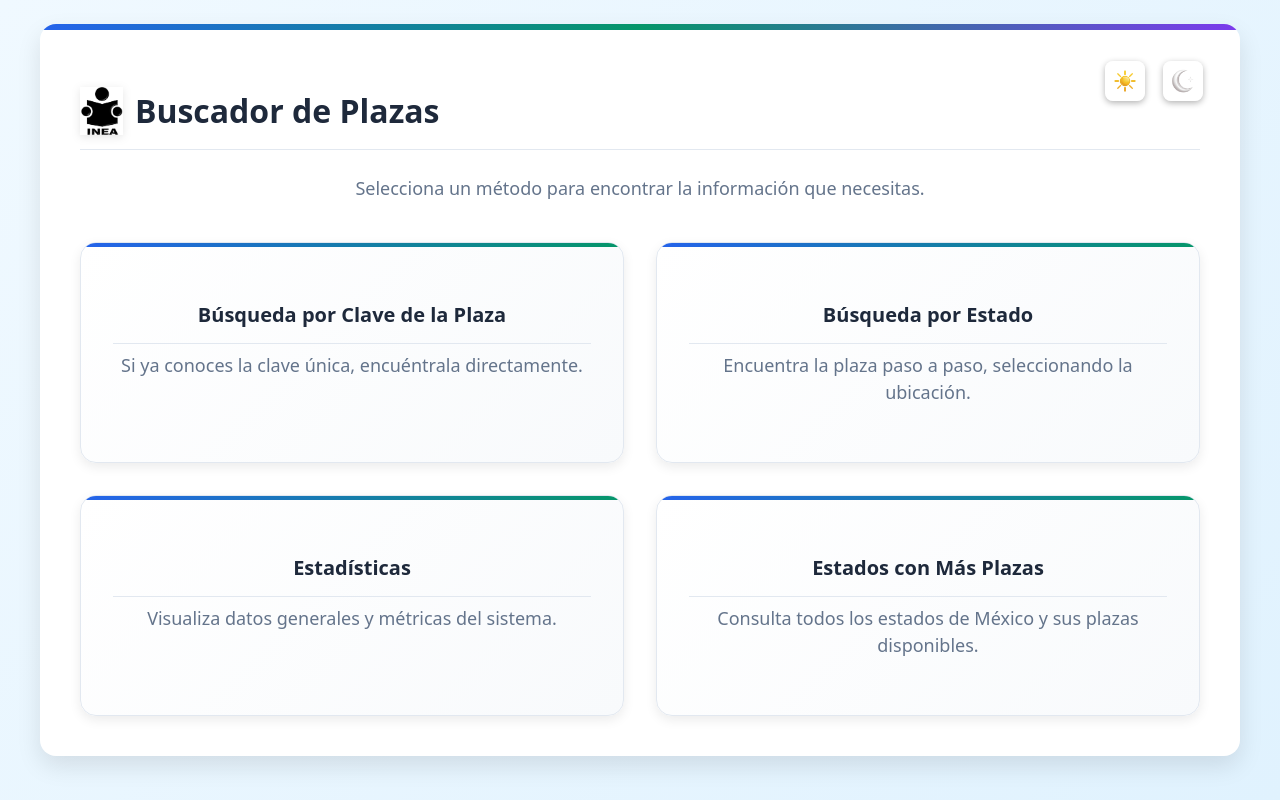
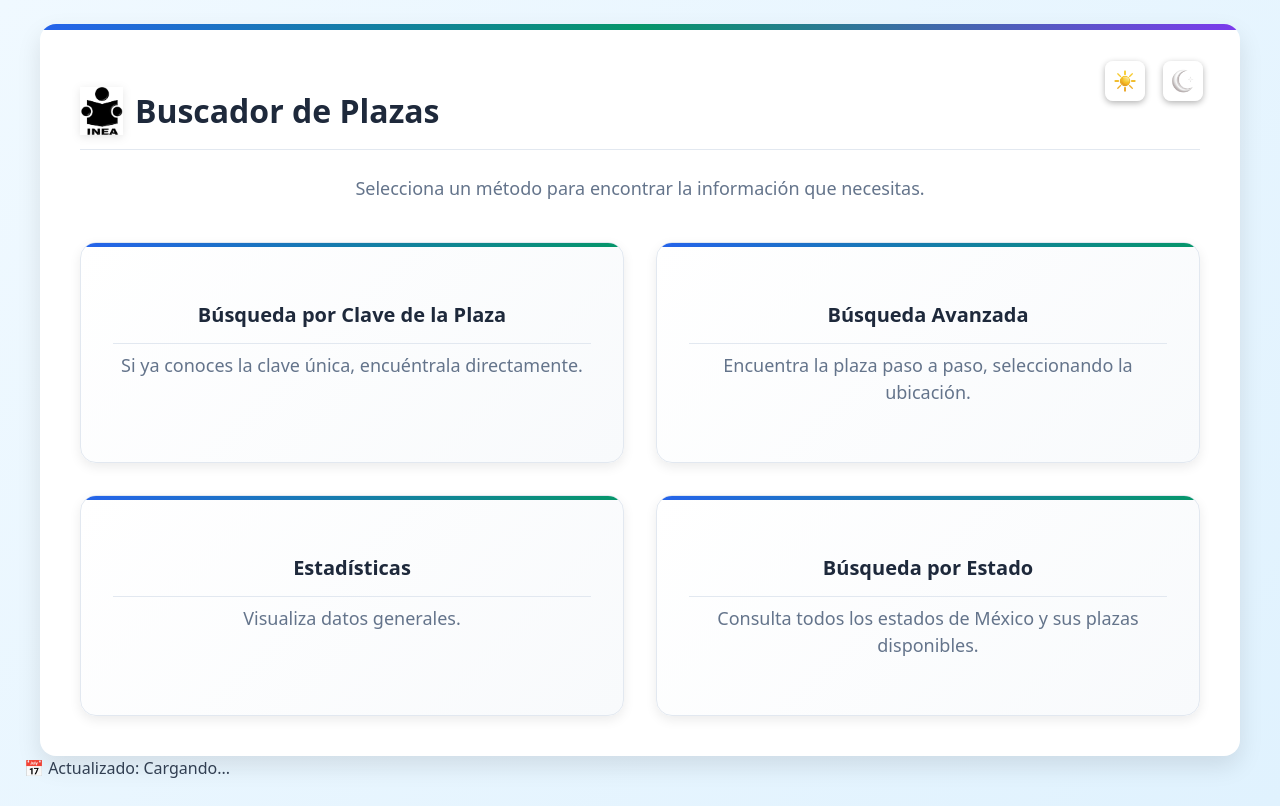
Before and after one commit to javier96ke/plazas, a Flask app: page / in a window 1280 px wide. Run offline with Flask 3, Linux system fonts and the light colour scheme.

Commit message:
index.html

```diff
--- a/templates/index.html
+++ b/templates/index.html
@@ -4,23 +4,18 @@
     <meta charset="UTF-8">
     <meta name="viewport" content="width=device-width, initial-scale=1.0">
     <title>Buscador de Plazas v10.1(Estadistica)</title>
-
-    <!-- CSS externo -->
     <link rel="stylesheet" href="{{ url_for('static', filename='sty.css') }}">
 </head>
 <body>
     <div class="container">
 
-        <!-- Contenedor de Alertas -->
         <div id="alert-container" class="alert-container"></div>
 
-        <!-- Controles de Tema -->
         <div class="theme-controls">
             <button class="theme-btn" id="theme-light" title="Modo Claro"></button>
             <button class="theme-btn" id="theme-dark" title="Modo Oscuro"></button>
         </div>
 
-        <!-- Pantalla de Bienvenida -->
         <div id="welcome-screen" class="view">
             <h1>
                 <img src="{{ url_for('static', filename='tr.png') }}" alt="Logo" class="header-logo">
@@ -33,21 +28,20 @@
                     <p>Si ya conoces la clave única, encuéntrala directamente.</p>
                 </a>
                 <a href="#filter-search-view" class="card">
-                    <h3>Búsqueda por Estado</h3>
+                    <h3>Búsqueda Avanzada</h3>
                     <p>Encuentra la plaza paso a paso, seleccionando la ubicación.</p>
                 </a>
                 <a href="#stats-view" class="card">
                     <h3>Estadísticas </h3>
-                    <p>Visualiza datos generales y métricas del sistema.</p>
+                    <p>Visualiza datos generales.</p>
                 </a>
                 <a href="#estados-view" class="card">
-                    <h3>Estados con Más Plazas</h3>
+                    <h3>Búsqueda por Estado</h3>
                     <p>Consulta todos los estados de México y sus plazas disponibles.</p>
                 </a>
             </div>
         </div>
 
-        <!-- Búsqueda por Clave -->
         <div id="key-search-view" class="view hidden">
             <h1>Búsqueda por Clave</h1>
             <div class="search-container">
@@ -60,14 +54,12 @@
             <a href="#welcome-screen" class="back-button">← Volver al inicio</a>
         </div>
 
-        <!-- Búsqueda por Filtros -->
         <div id="filter-search-view" class="view hidden">
-            <h1>Búsqueda por Estado</h1>
+            <h1>Búsqueda por Avanzada </h1>
 
-            <!-- Barra de Progreso -->
             <div class="progress-container">
                 <div class="progress-line">
-                    <div class="progress-fill" id="progress-fill" style="width: 20%;"></div>
+                    <div class="progress-fill" id="progress-fill"></div>
                 </div>
                 <div class="progress-steps">
                     <div class="progress-step active" data-step="estado">Estado</div>
@@ -78,7 +70,6 @@
                 </div>
             </div>
 
-            <!-- Controles de Búsqueda -->
             <div class="search-controls">
                 <button id="reset-search-button" class="btn btn-secondary">
                     <svg width="16" height="16" viewBox="0 0 24 24" fill="none" xmlns="http://www.w3.org/2000/svg">
@@ -89,7 +80,6 @@
             </div>
 
             <div class="search-container" id="filter-cascade-container">
-                <!-- Pasos de selección -->
                 <div class="filter-step" data-step="estado">
                     <div class="step-indicator active">1</div>
                     <div class="step-content">
@@ -126,7 +116,6 @@
                     </div>
                 </div>
 
-                <!-- BOTÓN DE BÚSQUEDA MANUAL -->
                 <button id="search-filter-button" class="btn btn-primary" style="margin-top: 1.5rem; display: flex; align-items: center; gap: 0.5rem;">
                     <svg width="16" height="16" viewBox="0 0 24 24" fill="none" xmlns="http://www.w3.org/2000/svg">
                         <path d="M15.5 14H14.71L14.43 13.73C15.41 12.59 16 11.11 16 9.5C16 5.91 13.09 3 9.5 3C5.91 3 3 5.91 3 9.5C3 13.09 5.91 16 9.5 16C11.11 16 12.59 15.41 13.73 14.43L14 14.71V15.5L19 20.49L20.49 19L15.5 14ZM9.5 14C7.01 14 5 11.99 5 9.5C5 7.01 7.01 5 9.5 5C11.99 5 14 7.01 14 9.5C14 11.99 11.99 14 9.5 14Z" fill="currentColor"/>
@@ -140,23 +129,21 @@
             <a href="#welcome-screen" class="back-button">← Volver al inicio</a>
         </div>
 
-        <!-- Resultados -->
         <div id="results-view" class="view hidden">
             <div id="results-content"></div>
             <button class="back-button" id="back-to-search-button">← Volver a la búsqueda</button>
         </div>
 
-        <!-- Estadísticas -->
         <div id="stats-view" class="view hidden">
-            <h1>Estadísticas y Dashboard</h1>
+            <h1>Estadísticas</h1>
 
-            <!-- Estadísticas Principales -->
             <div class="stats-grid">
                 <div class="stat-card">
                     <div class="stat-icon">🏢</div>
                     <span class="stat-label">Total de Plazas</span>
                     <span class="stat-number" id="total-plazas">0</span>
-                    <div class="stat-description">Plazas registradas en el sistema</div>
+                    <div class="stat-sub-number" id="plazas-operacion">0 en operación</div>
+                    <div class="stat-description">Plazas en operación</div>
                 </div>
 
                 <div class="stat-card">
@@ -167,13 +154,12 @@
                 </div>
             </div>
 
-            <!-- Estadísticas de Estados Destacados -->
             <div class="stats-section">
                 <h2>Estados Destacados</h2>
                 <div class="stats-grid">
                     <div class="stat-card highlight-card">
                         <div class="stat-icon">🥇</div>
-                        <span class="stat-label">Estado con Más Plazas</span>
+                        <span class="stat-label">Busqueda por Estado</span>
                         <span class="stat-name" id="estado-mas-plazas-nombre">-</span>
                         <span class="stat-number" id="estado-mas-plazas-cantidad">0</span>
                         <div class="stat-description">Mayor presencia en el sistema</div>
@@ -192,7 +178,7 @@
                         <span class="stat-label">Mayor Operación</span>
                         <span class="stat-name" id="estado-mas-operacion-nombre">-</span>
                         <span class="stat-number" id="estado-mas-operacion-porcentaje">0%</span>
-                        <div class="stat-description">Plazas en operación activa</div>
+                        <div class="stat-description">Plazas en operación </div>
                     </div>
 
                     <div class="stat-card highlight-card">
@@ -203,7 +189,6 @@
                         <div class="stat-description">Plazas en suspensión temporal</div>
                     </div>
 
-                    <!-- NUEVOS: Estados Destacados dn -->
                     <div class="stat-card highlight-card">
                         <div class="stat-icon">👶</div>
                         <span class="stat-label">#1 CN Inicial</span>
@@ -230,60 +215,42 @@
                 </div>
             </div>
 
-            <!-- NUEVA SECCIÓN: Estadísticas de CN -->
             <div class="cn-stats-section">
                 <h2>📚 Estadísticas Conclusiones de Nivel (CN)</h2>
 
-                <!-- Resumen Nacional -->
                 <div id="cn-resumen-cards" class="cn-grid">
-                    <!-- Se llenará dinámicamente -->
                     </div>
 
-                <!-- Top 5 por categoría -->
                 <div class="cn-top5-grid">
                     <div class="cn-top5-section">
                         <h3>🏆 Top 5 Estados - CN Inicial</h3>
                         <div id="cn-top5-inicial-list" class="top10-grid">
-                            <!-- Se llenará dinámicamente -->
                             </div>
                     </div>
 
                     <div class="cn-top5-section">
                         <h3>🎒 Top 5 Estados - CN Primaria</h3>
                         <div id="cn-top5-primaria-list" class="top10-grid">
-                            <!-- Se llenará dinámicamente -->
                             </div>
                     </div>
 
                     <div class="cn-top5-section">
                         <h3>📚 Top 5 Estados - CN Secundaria</h3>
                         <div id="cn-top5-secundaria-list" class="top10-grid">
-                            <!-- Se llenará dinámicamente -->
                             </div>
                     </div>
                 </div>
 
-                <!-- Tabla de todos los estados -->
                 <h3>📋 Datos Detallados por Estado</h3>
                 <div class="cn-table-container">
                     <table id="cn-estados-table" class="cn-table">
-                        <!-- Se llenará dinámicamente -->
                         </table>
-                </div>
-
-                <!-- Top 10 -->
-                <div class="top10-section">
-                    <h3>👑 Top 10 Estados - CN Inicial</h3>
-                    <div id="cn-top10-list" class="top10-grid">
-                        <!-- Se llenará dinámicamente -->
-                    </div>
                 </div>
             </div>
 
             <a href="#welcome-screen" class="back-button">← Volver al inicio</a>
         </div>
 
-        <!-- Estados con Más Plazas -->
         <div id="estados-view" class="view hidden">
             <h1>Estados con Más Plazas</h1>
 
@@ -294,14 +261,12 @@
                 </div>
 
                 <div class="all-states-grid" id="estados-grid">
-                    <!-- Los estados se cargarán aquí dinámicamente -->
                     </div>
             </div>
 
             <a href="#welcome-screen" class="back-button">← Volver al inicio</a>
         </div>
 
-        <!-- Plazas por Estado -->
         <div id="plazas-por-estado-view" class="view hidden">
             <h1 id="plazas-por-estado-title">Plazas del Estado</h1>
 
@@ -312,7 +277,6 @@
                 </div>
 
                 <div id="plazas-list-container">
-                    <!-- Las plazas se cargarán aquí dinámicamente -->
                     </div>
             </div>
 
@@ -320,7 +284,13 @@
         </div>
     </div>
 
-    <!-- Pantalla de Carga Global -->
+    <div id="excel-update-info" class="excel-update-minimal">
+        <span class="update-icon">📅</span>
+        <span class="update-text">Actualizado: </span>
+        <span id="update-date" class="update-date">Cargando...</span>
+    </div>
+
+    <!-- SOLO UN LOADER GLOBAL - EL DUPLICADO HA SIDO ELIMINADO -->
     <div id="global-loader" class="loader-overlay hidden">
         <div class="loader-container">
             <div class="loader-spinner">
@@ -338,7 +308,6 @@
         </div>
     </div>
 
-    <!-- JS externo -->
     <script src="{{ url_for('static', filename='main.js') }}"></script>
 </body>
 </html>
```
Lines whose indentation alone changed are shown as unchanged.
